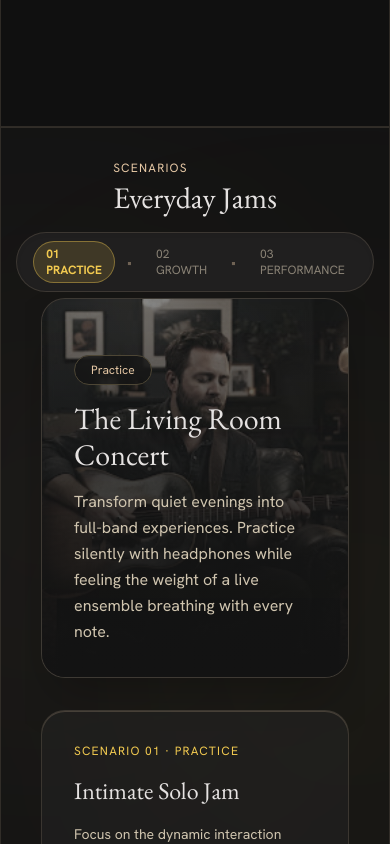
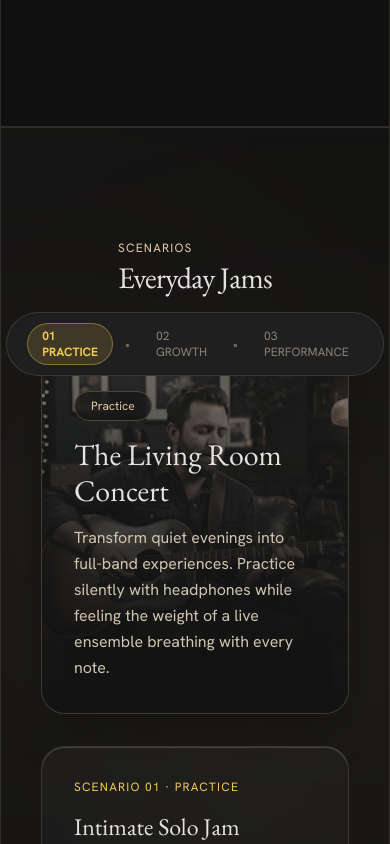
Before and after one commit to aaronnguyen26/pulsejam, a Next.js app: page / in a window 390 px wide. Shown: the part 3860-4704 px from the top of the page. Built offline with nearby package versions, Linux system fonts and the light colour scheme.

Commit message:
fix(ui): clear navbar overlap on Everyday Jams heading and snap cards to 100% full view

```diff
--- a/src/components/screens/RefinedBrandExperienceScreen.tsx
+++ b/src/components/screens/RefinedBrandExperienceScreen.tsx
@@ -10,12 +10,12 @@ import { ScrollTrigger } from 'gsap/ScrollTrigger';
  * Extracted from Stitch MCP screen 'c630a39a9ca245aca7f6f2586b4f0532' ('Pulsejam: Cinematic Narrative Experience')
  *
  * Features:
- * 1. Pinned/Scroll-Jacked Scenarios Section with GSAP ScrollTrigger:
- *    - Pinned in place when reaching the top of the viewport.
- *    - Scroll input drives left-to-right horizontal state transitions (Practice → Growth → Performance).
- *    - Unpins ONLY once Performance card is reached.
- *    - Zero dead space: transitions directly into #security ("Your Music, Your Privacy").
- *    - Properly synced with Lenis smooth scroll and cleaned up via gsap.context revert.
+ * 1. Pinned Scenarios Section with GSAP ScrollTrigger & Snap:
+ *    - Pinned in place at top top with top padding clearing the fixed navbar so 'Everyday Jams' is 100% visible.
+ *    - Snapping (snapTo: [0, 0.5, 1]) prevents half-and-half card positions.
+ *    - Scroll input drives left-to-right state transitions (Practice → Growth → Performance).
+ *    - Unpins ONLY once Performance card is reached, transitioning straight into #security with 0 dead space.
+ * 2. Synced with Lenis smooth scroll and cleaned up via gsap.context revert.
  */
 export const RefinedBrandExperienceScreen: React.FC = () => {
   const [downloadOpen, setDownloadOpen] = useState(false);
@@ -44,6 +44,12 @@ export const RefinedBrandExperienceScreen: React.FC = () => {
           start: 'top top',
           end: '+=200%', // 200% scroll distance for 3 panels
           scrub: 0.5,
+          snap: {
+            snapTo: [0, 0.5, 1], // Snap 100% cleanly to Practice (0), Growth (0.5), or Performance (1.0)
+            duration: { min: 0.25, max: 0.45 },
+            delay: 0.08,
+            ease: 'power1.inOut',
+          },
           anticipatePin: 1,
           onUpdate: (self) => {
             const p = self.progress;
@@ -76,7 +82,7 @@ export const RefinedBrandExperienceScreen: React.FC = () => {
       {/* Atmospheric Top Background Gradient */}
       <div className="fixed top-0 inset-x-0 h-64 bg-gradient-to-b from-[#131313] via-[#131313]/80 to-transparent -z-10 pointer-events-none" />
 
-      {/* ── Top Navigation ───────────────────────────────────────────── */}
+      {/* ── Top Navigation (h-24 = 96px fixed top navbar) ────────────── */}
       <nav className="fixed top-0 inset-x-0 z-50 bg-[#131313]/80 backdrop-blur-2xl border-b border-[#e7c9a6]/10 transition-all duration-300">
         <div className="flex justify-between items-center h-24 px-6 md:px-12 max-w-[1280px] mx-auto">
           <a href="#" className="font-headline-sm text-2xl text-[#f2ca50] tracking-tight flex items-center gap-2 group font-bold">
@@ -393,7 +399,8 @@ export const RefinedBrandExperienceScreen: React.FC = () => {
 
         {/* ── Section 3: GSAP SCROLLTRIGGER PINNED SCENARIOS SECTION ──── */}
         <section id="stories" ref={scenariosRef} className="h-screen w-full relative border-t border-hairline bg-[#131313] overflow-hidden">
-          <div className="w-full h-full flex flex-col justify-between p-6 md:p-10 relative z-10">
+          {/* Top padding (pt-28 md:pt-32) clears the h-24 fixed top navbar so 'Everyday Jams' is 100% visible */}
+          <div className="w-full h-full flex flex-col justify-between pt-28 md:pt-32 pb-8 px-6 md:px-12 relative z-10">
             {/* Ambient Backdrops */}
             <div className="absolute inset-0 pointer-events-none -z-10">
               <div className="absolute top-1/3 left-1/4 w-[500px] h-[500px] bg-[#f2ca50]/5 rounded-full blur-[160px]" />
@@ -401,29 +408,29 @@ export const RefinedBrandExperienceScreen: React.FC = () => {
             </div>
 
             {/* Header Stage Selector Bar */}
-            <div className="max-w-[1280px] mx-auto w-full flex flex-col md:flex-row items-center justify-between gap-4 pt-2 z-20">
+            <div className="max-w-[1280px] mx-auto w-full flex flex-col md:flex-row items-center justify-between gap-4 z-20">
               <div>
                 <span className="font-label-caps text-xs text-[#e7c9a6] uppercase tracking-widest block mb-1">
                   Scenarios
                 </span>
-                <h2 className="font-headline-md text-3xl md:text-4xl text-[#e5e2e1]">Everyday Jams</h2>
+                <h2 className="font-headline-md text-3xl md:text-5xl text-[#e5e2e1] font-normal tracking-tight">Everyday Jams</h2>
               </div>
 
               {/* Dynamic Stage Pill Highlights */}
-              <div className="flex items-center gap-3 bg-[#201f1f] px-4 py-2 rounded-full border border-hairline shadow-inner">
-                <span className={`font-label-caps text-xs px-3 py-1 rounded-full transition-all duration-300 ${
+              <div className="flex items-center gap-3 bg-[#201f1f] px-5 py-2.5 rounded-full border border-hairline shadow-inner">
+                <span className={`font-label-caps text-xs px-3.5 py-1 rounded-full transition-all duration-300 ${
                   activeIndex === 0 ? 'text-[#f2ca50] bg-[#f2ca50]/15 font-bold border border-[#f2ca50]/40' : 'text-[#d0c5af]/60'
                 }`}>
                   01 PRACTICE
                 </span>
                 <span className="text-[#e7c9a6]/40">•</span>
-                <span className={`font-label-caps text-xs px-3 py-1 rounded-full transition-all duration-300 ${
+                <span className={`font-label-caps text-xs px-3.5 py-1 rounded-full transition-all duration-300 ${
                   activeIndex === 1 ? 'text-[#f2ca50] bg-[#f2ca50]/15 font-bold border border-[#f2ca50]/40' : 'text-[#d0c5af]/60'
                 }`}>
                   02 GROWTH
                 </span>
                 <span className="text-[#e7c9a6]/40">•</span>
-                <span className={`font-label-caps text-xs px-3 py-1 rounded-full transition-all duration-300 ${
+                <span className={`font-label-caps text-xs px-3.5 py-1 rounded-full transition-all duration-300 ${
                   activeIndex === 2 ? 'text-[#f2ca50] bg-[#f2ca50]/15 font-bold border border-[#f2ca50]/40' : 'text-[#d0c5af]/60'
                 }`}>
                   03 PERFORMANCE
@@ -437,16 +444,16 @@ export const RefinedBrandExperienceScreen: React.FC = () => {
               </div>
             </div>
 
-            {/* Horizontal Track Canvas: Scrubbed via GSAP ScrollTrigger (0% -> -66.666%) */}
+            {/* Horizontal Track Canvas: Scrubbed & Snapped via GSAP ScrollTrigger (0% -> -66.666%) */}
             <div className="w-full flex-1 flex items-center overflow-hidden relative my-auto">
               <div
                 ref={trackRef}
                 className="flex flex-row w-[300%] h-full items-center shrink-0"
               >
                 {/* ── PANEL 1: PRACTICE ── */}
-                <div className="w-1/3 h-full px-4 md:px-12 flex items-center justify-center shrink-0">
+                <div className="w-1/3 h-full px-4 md:px-8 flex items-center justify-center shrink-0">
                   <div className="max-w-[1280px] w-full grid grid-cols-1 md:grid-cols-12 gap-8 items-center">
-                    <div className="md:col-span-7 bg-[#2a2a2a]/60 rounded-3xl border border-hairline p-8 md:p-12 relative overflow-hidden flex flex-col justify-end min-h-[380px] md:min-h-[460px] shadow-2xl group">
+                    <div className="md:col-span-7 bg-[#2a2a2a]/60 rounded-3xl border border-hairline p-8 md:p-12 relative overflow-hidden flex flex-col justify-end min-h-[360px] md:min-h-[440px] shadow-2xl group">
                       <div
                         className="absolute inset-0 bg-cover bg-center mix-blend-luminosity opacity-50 group-hover:opacity-75 transition-opacity duration-700 group-hover:scale-105"
                         style={{ backgroundImage: "url('/images/living_room_jam.jpg')" }}
@@ -467,7 +474,7 @@ export const RefinedBrandExperienceScreen: React.FC = () => {
                     <div className="md:col-span-5 glass-panel border border-hairline rounded-3xl p-8 md:p-10 highlight-top shadow-2xl space-y-4">
                       <div className="font-label-caps text-xs text-[#f2ca50] tracking-widest">SCENARIO 01 · PRACTICE</div>
                       <h4 className="font-headline-sm text-2xl text-[#e5e2e1]">Intimate Solo Jam</h4>
-                      <p className="font-body-md text-sm text-[#d0c5af] leading-relaxed mb-4">
+                      <p className="font-body-md text-sm text-[#d0c5af] leading-relaxed">
                         Focus on the dynamic interaction between acoustic guitar riffs and responsive backing stem layers.
                       </p>
                     </div>
@@ -475,7 +482,7 @@ export const RefinedBrandExperienceScreen: React.FC = () => {
                 </div>
 
                 {/* ── PANEL 2: GROWTH ── */}
-                <div className="w-1/3 h-full px-4 md:px-12 flex items-center justify-center shrink-0">
+                <div className="w-1/3 h-full px-4 md:px-8 flex items-center justify-center shrink-0">
                   <div className="max-w-[1280px] w-full grid grid-cols-1 md:grid-cols-12 gap-8 items-center">
                     <div className="md:col-span-6 glass-panel border border-hairline rounded-3xl p-8 md:p-12 highlight-top shadow-2xl space-y-6">
                       <span className="font-label-caps text-xs text-[#e7c9a6] border border-[#4d4635] rounded-full px-4 py-1.5 inline-block bg-[#131313]/70">
@@ -519,9 +526,9 @@ export const RefinedBrandExperienceScreen: React.FC = () => {
                 </div>
 
                 {/* ── PANEL 3: PERFORMANCE ── */}
-                <div className="w-1/3 h-full px-4 md:px-12 flex items-center justify-center shrink-0">
+                <div className="w-1/3 h-full px-4 md:px-8 flex items-center justify-center shrink-0">
                   <div className="max-w-[1280px] w-full grid grid-cols-1 md:grid-cols-12 gap-8 items-center">
-                    <div className="md:col-span-7 bg-[#2a2a2a]/60 rounded-3xl border border-hairline p-8 md:p-12 relative overflow-hidden flex flex-col justify-end min-h-[380px] md:min-h-[460px] shadow-2xl group">
+                    <div className="md:col-span-7 bg-[#2a2a2a]/60 rounded-3xl border border-hairline p-8 md:p-12 relative overflow-hidden flex flex-col justify-end min-h-[360px] md:min-h-[440px] shadow-2xl group">
                       <div
                         className="absolute inset-0 bg-cover bg-center opacity-60 mix-blend-luminosity group-hover:opacity-80 transition-opacity duration-700 group-hover:scale-105"
                         style={{ backgroundImage: "url('/images/scenario_performance.jpg')" }}
```
